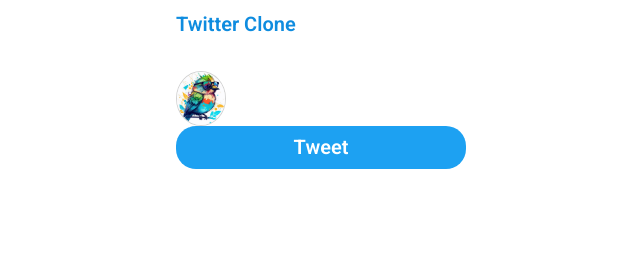
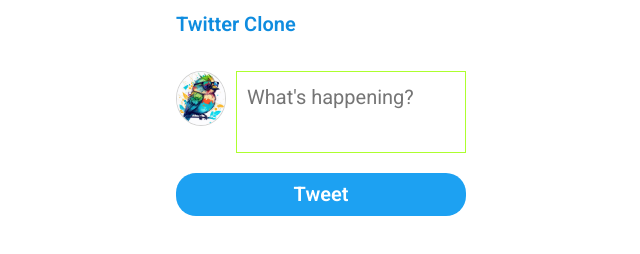
Before and after one commit to SilviaSaverino/Twitter-Clone, a plain HTML site: page index.html in a window 1280 px wide. Shown: the whole page, without its empty margins (319-959 px from the left). Drawn offline with nearby package versions, Linux system fonts and the light colour scheme.

Commit message:
add textarea and set its resize property to none.

```diff
--- a/index.html
+++ b/index.html
@@ -21,6 +21,9 @@
 	<main>
 		<div class="tweet-input-area">
 			<img src="./assets/images/logo.png" class="profile-pic">
+			<textarea
+			id="tweet-input"
+			placeholder="What's happening?"></textarea>
 		</div>
 		<button id="tweet-btn">Tweet</button>
 		<div class="feed" id="feed"></div>
--- a/script.js
+++ b/script.js
@@ -1,3 +1,8 @@
 import {tweetsData} from './data.js'
 
-console.log(tweetsData)
+const tweetBtn = document.getElementById('tweet-btn')
+const tweetInput = document.getElementById('tweet-input')
+
+tweetBtn.addEventListener('click', function(){
+    console.log(tweetInput.value)
+})
--- a/style.css
+++ b/style.css
@@ -45,13 +45,14 @@ header{
 /* textareas + btn */
 
 textarea{
-    border: none;
+    border: 1px solid greenyellow;
     padding: 10px;
     margin: 0 0 20px 0;
     height: 60px;
     width: 100%;
     font-size: 20px;
     line-height: 30px;
+    resize: none
 }
 
 button{
```
